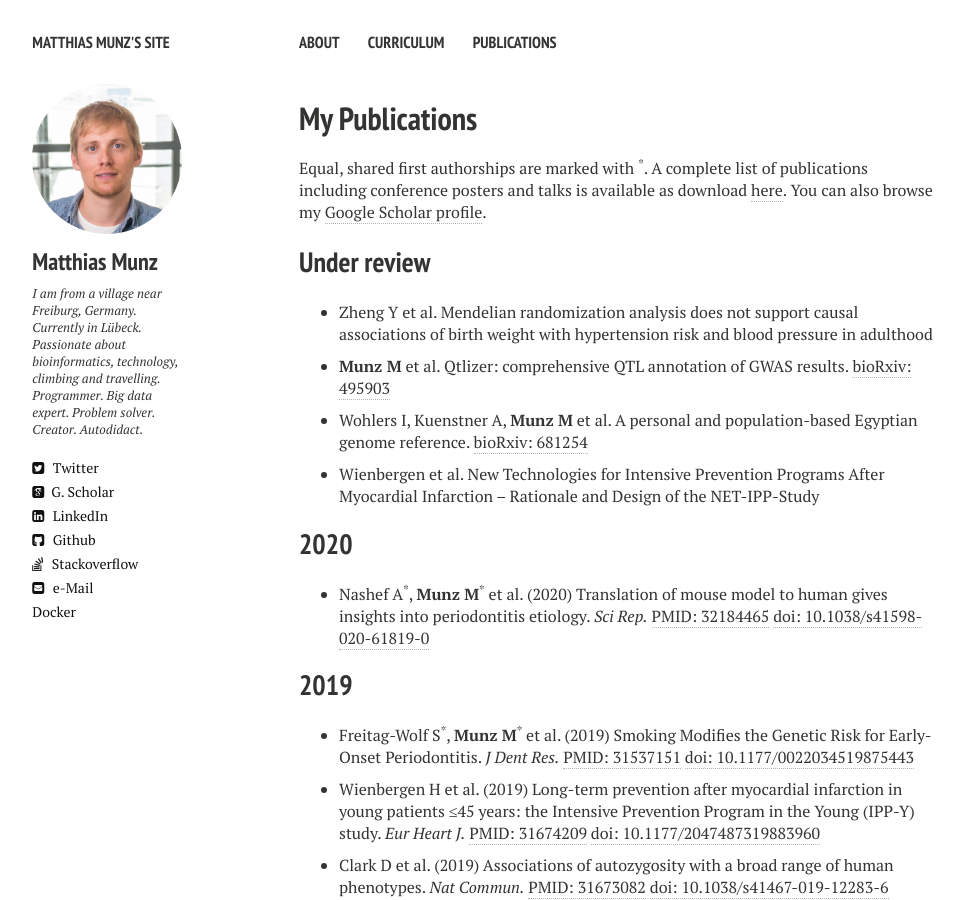
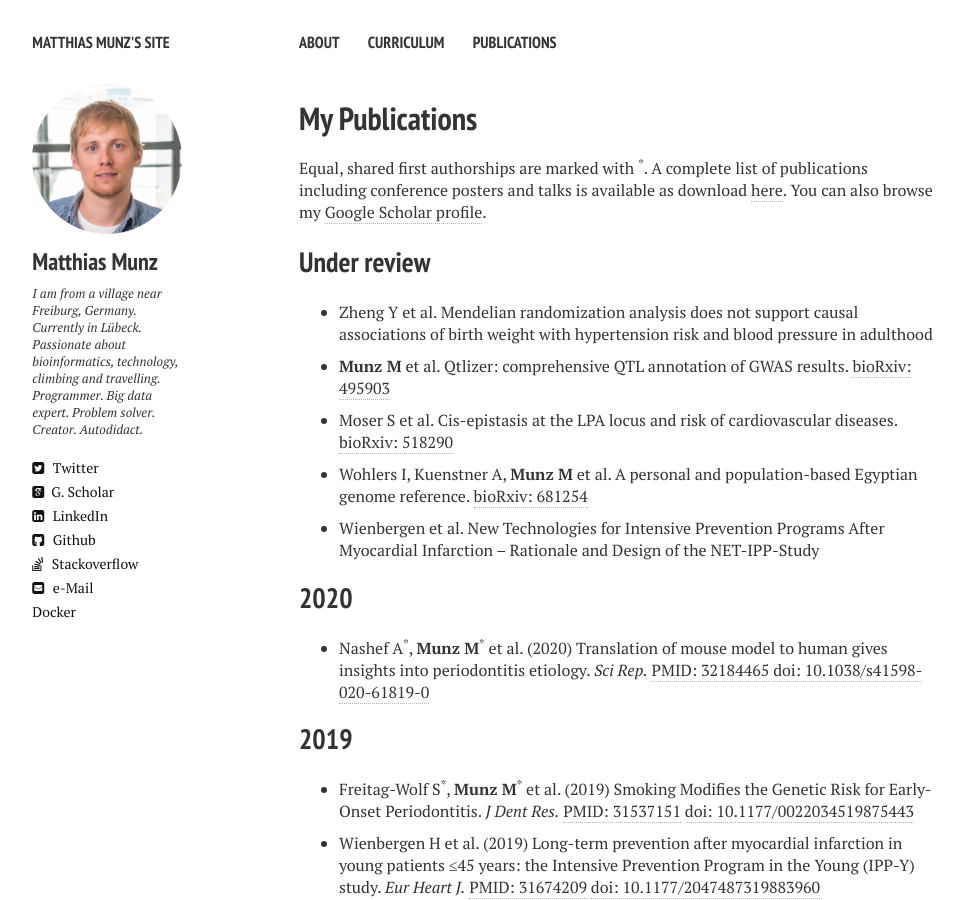
Before and after one commit to matmu/matmu.github.io-deprecated, a Jekyll site: the page built from _pages/publications.md, in a window 1280 px wide and 900 px high. Shown: the whole window, without its empty margins (21-985 px from the left). Built offline with Jekyll 4.4.1, drawn with Linux system fonts in a browser that asks for light colours; nearby versions of some CDN libraries.

Commit message:
New publication

```diff
--- a/_data/publications.yml
+++ b/_data/publications.yml
@@ -7,6 +7,10 @@
       title: "Qtlizer: comprehensive QTL annotation of GWAS results."
       biorxiv: 495903
       biorxiv_link: 10.1101/495903v2.abstract
+    - authors: "Moser S et al."
+      title: "Cis-epistasis at the LPA locus and risk of cardiovascular diseases."
+      biorxiv: 518290
+      biorxiv_link: 10.1101/518290
     - authors: "Wohlers I, Kuenstner A, <b>Munz M</b> et al."
       title: "A personal and population-based Egyptian genome reference."
       biorxiv: 681254
```
